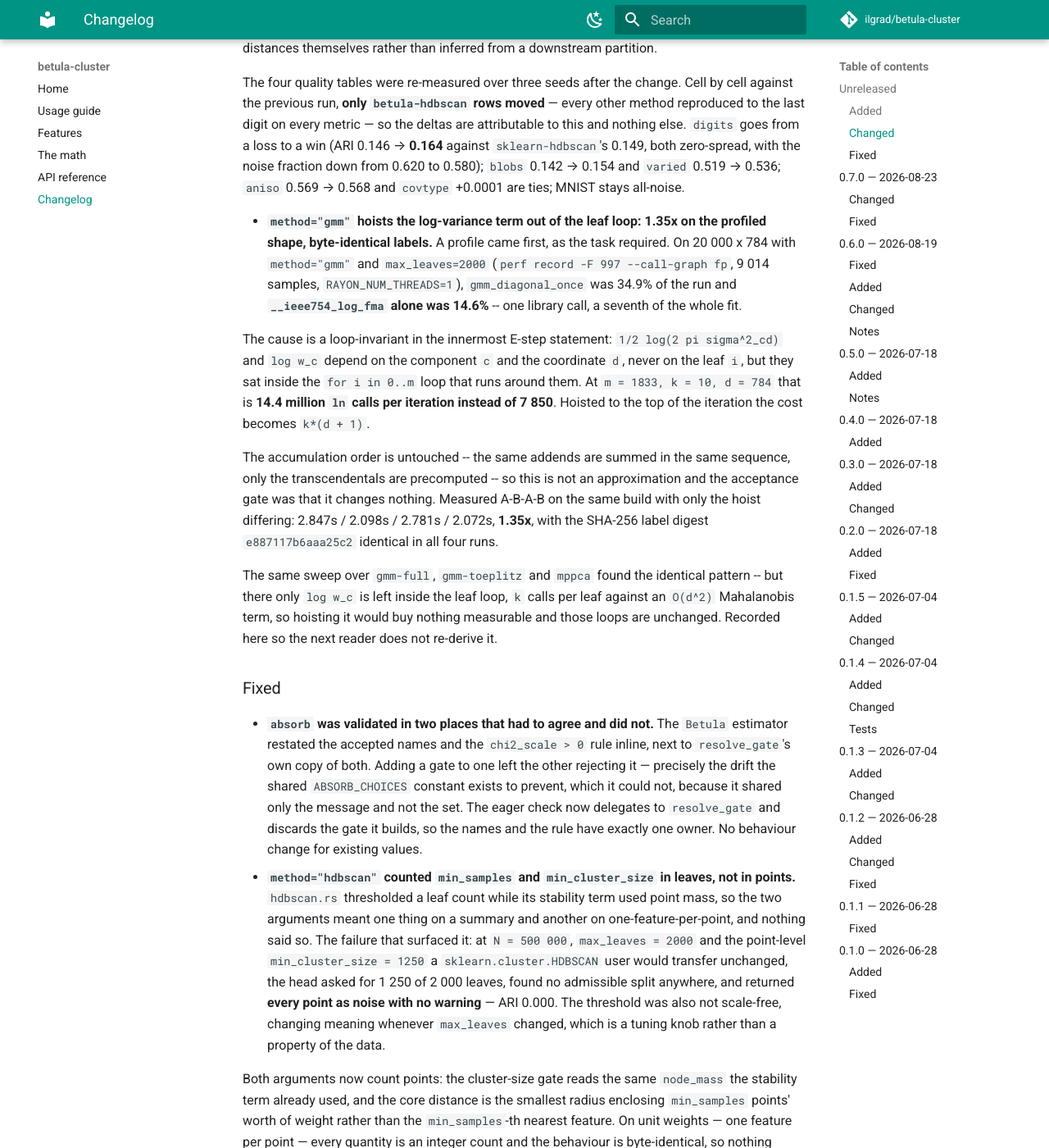
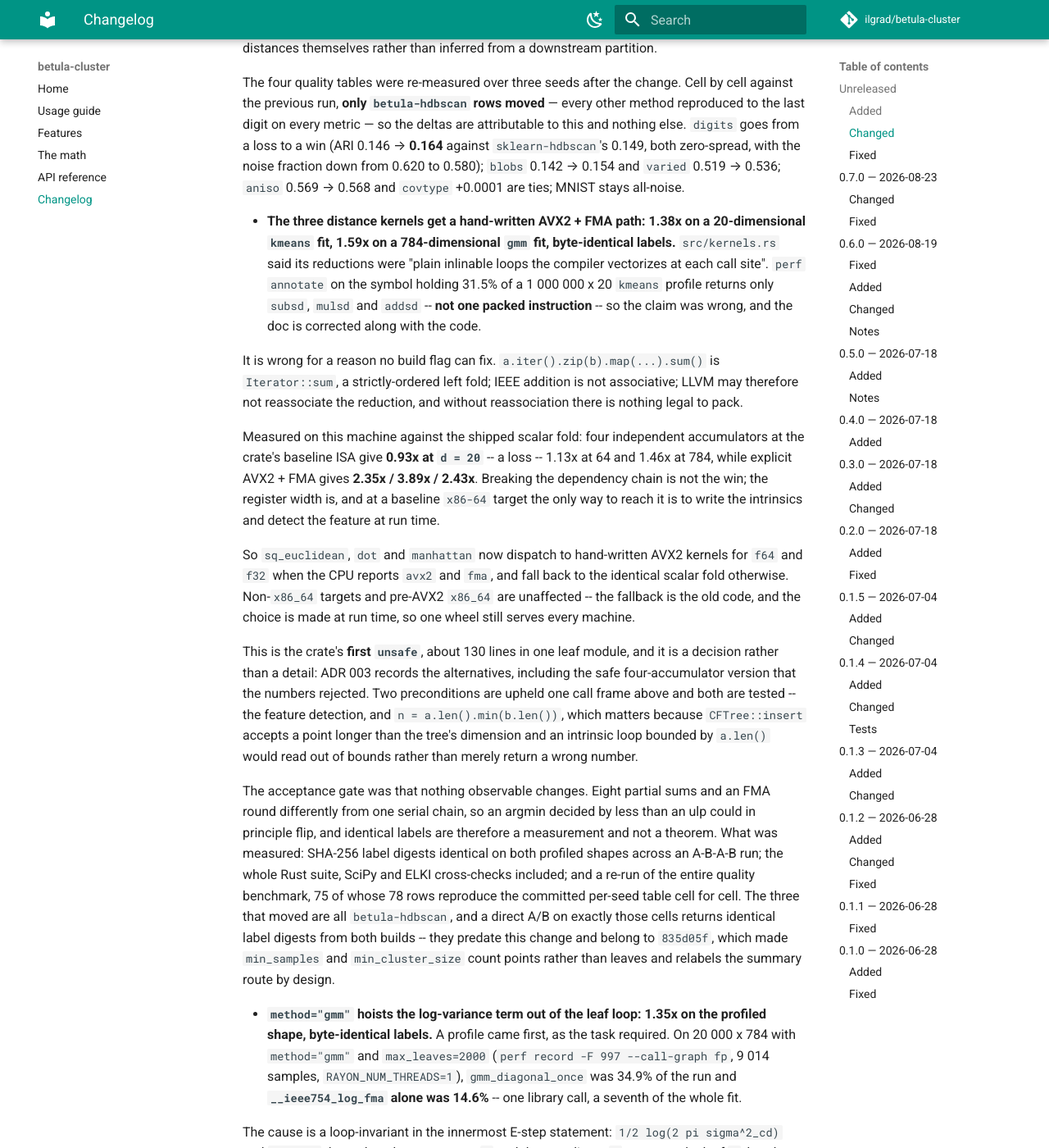
Before and after one commit to ilgrad/betula-cluster, an MkDocs documentation site: the page built from docs/changelog.md, in a window 1280 px wide and 1400 px high, scrolled down 13429 px. Shown: the whole window at 82% size. Built offline with MkDocs 1.6.1 and Material for MkDocs 9.7.7, drawn with Linux system fonts in a browser that asks for light colours; comment, search, counter and statistics services are not loaded.

Commit message:
perf(kernels): hand-written AVX2/FMA distance kernels behind runtime detection
src/kernels.rs claimed its three reductions were "plain inlinable loops the
compiler vectorizes at each call site". `perf annotate` on the symbol holding
31.5% of a 1 000 000 x 20 kmeans profile returns only subsd/mulsd/addsd -- not
one packed instruction. The claim was false, and no build flag makes it true:
`Iterator::sum` is a strictly-ordered left fold, IEEE addition is not
associative, so LLVM may not reassociate the reduction and cannot legally pack
it. The module doc, DESIGN.md, docs/MATH.md and docs/FEATURES.md are corrected
along with the code.

The safe fix does not work. Four independent accumulators at the crate's
baseline ISA measure 0.93x at d=20 -- a loss -- against 2.35x for explicit
AVX2+FMA; 1.13x vs 3.89x at d=64; 1.46x vs 2.43x at d=784. Breaking the serial
dependency chain is not the win, the register width is, and at a baseline
x86-64 target the only way to reach it is to write the intrinsics and detect
the feature at run time.

So sq_euclidean, dot and manhattan dispatch to hand-written AVX2 kernels for
f64 and f32 when the CPU reports avx2 and fma, and fall back to the identical
scalar fold otherwise. Non-x86_64 and pre-AVX2 x86_64 are unaffected. This is
the crate's first unsafe, ~130 lines in one leaf module; ADR 003 records the
alternatives, including the safe version the numbers rejected.

Two preconditions, both upheld one frame above and both tested: the feature
detection, and n = a.len().min(b.len()) -- load-bearing, because CFTree::insert
accepts a point longer than the tree dimension and an intrinsic loop bounded by
a.len() would read out of bounds rather than merely return a wrong number.

Measured A-B-A-B, RAYON_NUM_THREADS=1, only this module differing: 300 000 x 20
kmeans 0.390s -> 0.282s (1.38x), 20 000 x 784 gmm 2.111s -> 1.326s (1.59x),
label digests identical on both shapes. 518 tests green, SciPy and ELKI
cross-checks included. A full seed-1 quality benchmark reproduces 75 of 78 rows
cell for cell; the three that move are all betula-hdbscan and a direct A/B on
those exact cells returns identical digests from both builds, so they predate
this change and belong to 835d05f.

```diff
--- a/CHANGELOG.md
+++ b/CHANGELOG.md
@@ -550,6 +550,45 @@ All notable changes to this project are documented here. The format follows
   a loss to a win (ARI 0.146 → **0.164** against `sklearn-hdbscan`'s 0.149, both zero-spread, with
   the noise fraction down from 0.620 to 0.580); `blobs` 0.142 → 0.154 and `varied` 0.519 → 0.536;
   `aniso` 0.569 → 0.568 and `covtype` +0.0001 are ties; MNIST stays all-noise.
+
+- **The three distance kernels get a hand-written AVX2 + FMA path: 1.38x on a 20-dimensional
+  `kmeans` fit, 1.59x on a 784-dimensional `gmm` fit, byte-identical labels.** `src/kernels.rs` said
+  its reductions were "plain inlinable loops the compiler vectorizes at each call site". `perf
+  annotate` on the symbol holding 31.5% of a 1 000 000 x 20 `kmeans` profile returns only `subsd`,
+  `mulsd` and `addsd` -- **not one packed instruction** -- so the claim was wrong, and the doc is
+  corrected along with the code.
+
+  It is wrong for a reason no build flag can fix. `a.iter().zip(b).map(...).sum()` is
+  `Iterator::sum`, a strictly-ordered left fold; IEEE addition is not associative; LLVM may therefore
+  not reassociate the reduction, and without reassociation there is nothing legal to pack.
+
+  Measured on this machine against the shipped scalar fold: four independent accumulators at the
+  crate's baseline ISA give **0.93x at `d = 20`** -- a loss -- 1.13x at 64 and 1.46x at 784, while
+  explicit AVX2 + FMA gives **2.35x / 3.89x / 2.43x**. Breaking the dependency chain is not the win;
+  the register width is, and at a baseline `x86-64` target the only way to reach it is to write the
+  intrinsics and detect the feature at run time.
+
+  So `sq_euclidean`, `dot` and `manhattan` now dispatch to hand-written AVX2 kernels for `f64` and
+  `f32` when the CPU reports `avx2` and `fma`, and fall back to the identical scalar fold otherwise.
+  Non-`x86_64` targets and pre-AVX2 `x86_64` are unaffected -- the fallback is the old code, and the
+  choice is made at run time, so one wheel still serves every machine.
+
+  This is the crate's **first `unsafe`**, about 130 lines in one leaf module, and it is a decision
+  rather than a detail: ADR 003 records the alternatives, including the safe four-accumulator version
+  that the numbers rejected. Two preconditions are upheld one call frame above and both are tested --
+  the feature detection, and `n = a.len().min(b.len())`, which matters because `CFTree::insert`
+  accepts a point longer than the tree's dimension and an intrinsic loop bounded by `a.len()` would
+  read out of bounds rather than merely return a wrong number.
+
+  The acceptance gate was that nothing observable changes. Eight partial sums and an FMA round
+  differently from one serial chain, so an argmin decided by less than an ulp could in principle
+  flip, and identical labels are therefore a measurement and not a theorem. What was measured:
+  SHA-256 label digests identical on both profiled shapes across an A-B-A-B run; the whole Rust
+  suite, SciPy and ELKI cross-checks included; and a re-run of the entire quality benchmark, 75 of
+  whose 78 rows reproduce the committed per-seed table cell for cell. The three that moved are all
+  `betula-hdbscan`, and a direct A/B on exactly those cells returns identical label digests from both
+  builds -- they predate this change and belong to `835d05f`, which made `min_samples` and
+  `min_cluster_size` count points rather than leaves and relabels the summary route by design.
 
 - **`method="gmm"` hoists the log-variance term out of the leaf loop: 1.35x on the profiled shape,
   byte-identical labels.** A profile came first, as the task required. On 20 000 x 784 with
```
Also changed, not shown: DESIGN.md (+10 -7 lines), docs/FEATURES.md (+5 -3 lines), docs/MATH.md (+1 -1 lines), docs/adr/003-avx2-kernels-unsafe.md (added, +127 -0 lines), 1 other file.
